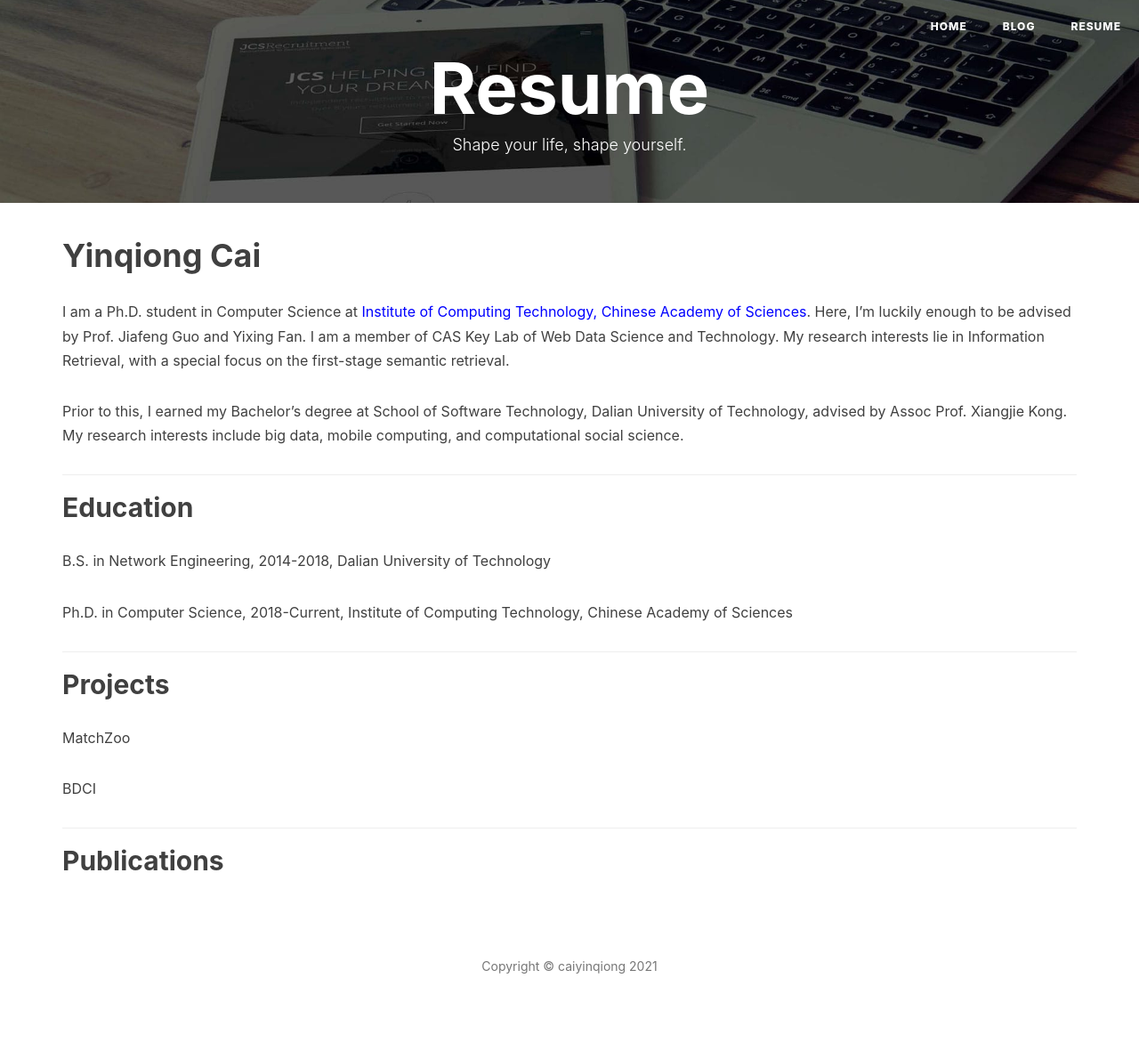
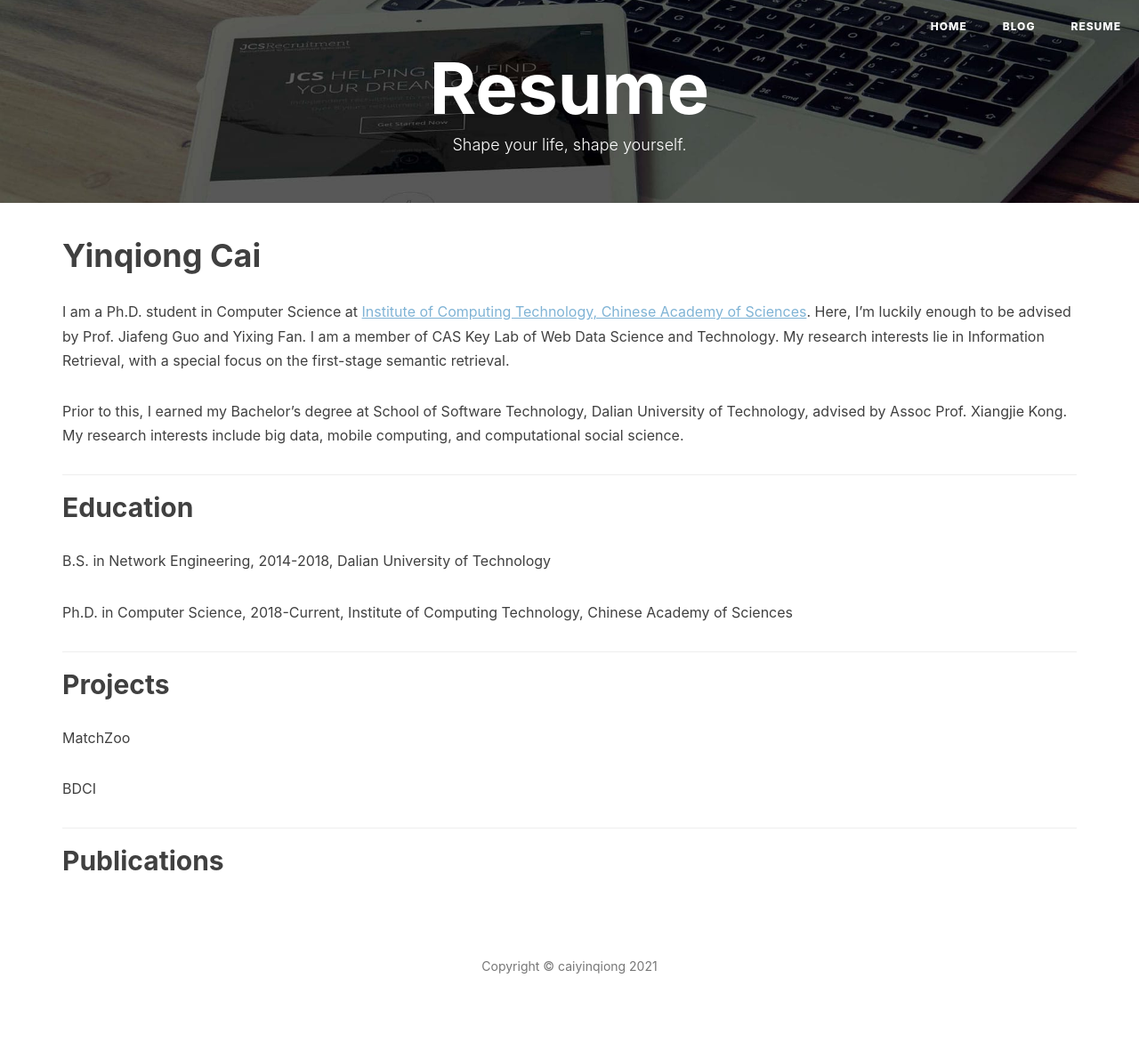
Before and after one commit to caiyinqiong/caiyinqiong.github.io, a Jekyll site: the page built from resume.html, in a window 1280 px wide. Shown: the whole page at 89% size. Built offline with Jekyll 4.4.1, drawn with Linux system fonts in a browser that asks for light colours; nearby versions of some CDN libraries; comment, search, counter and statistics services are not loaded.

Commit message:
Update resume.html

```diff
--- a/resume.html
+++ b/resume.html
@@ -25,7 +25,7 @@ header-img: "img/post-bg-rwd.jpg"
 <div class="container">
 
 <h1>Yinqiong Cai</h1>
-<p> I am a Ph.D. student in Computer Science at <a href="http://www.ict.ac.cn/" style="color:blue;">Institute of Computing Technology, Chinese Academy of Sciences</a>. Here, I’m luckily enough to be advised by <a href="http://www.bigdatalab.ac.cn/~gjf/">Prof. Jiafeng Guo</a> and Yixing Fan. I am a member of CAS Key Lab of Web Data Science and Technology. My research interests lie in Information Retrieval, with a special focus on the first-stage semantic retrieval.</p>
+<p> I am a Ph.D. student in Computer Science at <a href="http://www.ict.ac.cn/" style="color:#7FB3D5;text-decoration:underline">Institute of Computing Technology, Chinese Academy of Sciences</a>. Here, I’m luckily enough to be advised by <a href="http://www.bigdatalab.ac.cn/~gjf/">Prof. Jiafeng Guo</a> and Yixing Fan. I am a member of CAS Key Lab of Web Data Science and Technology. My research interests lie in Information Retrieval, with a special focus on the first-stage semantic retrieval.</p>
 <p> Prior to this, I earned my Bachelor’s degree at <a href="https://ssdut.dlut.edu.cn/">School of Software Technology, Dalian University of Technology</a>, advised by <a href="http://thealphalab.org/xjkong/">Assoc Prof. Xiangjie Kong</a>. My research interests include big data, mobile computing, and computational social science.
 
 <section>
```
